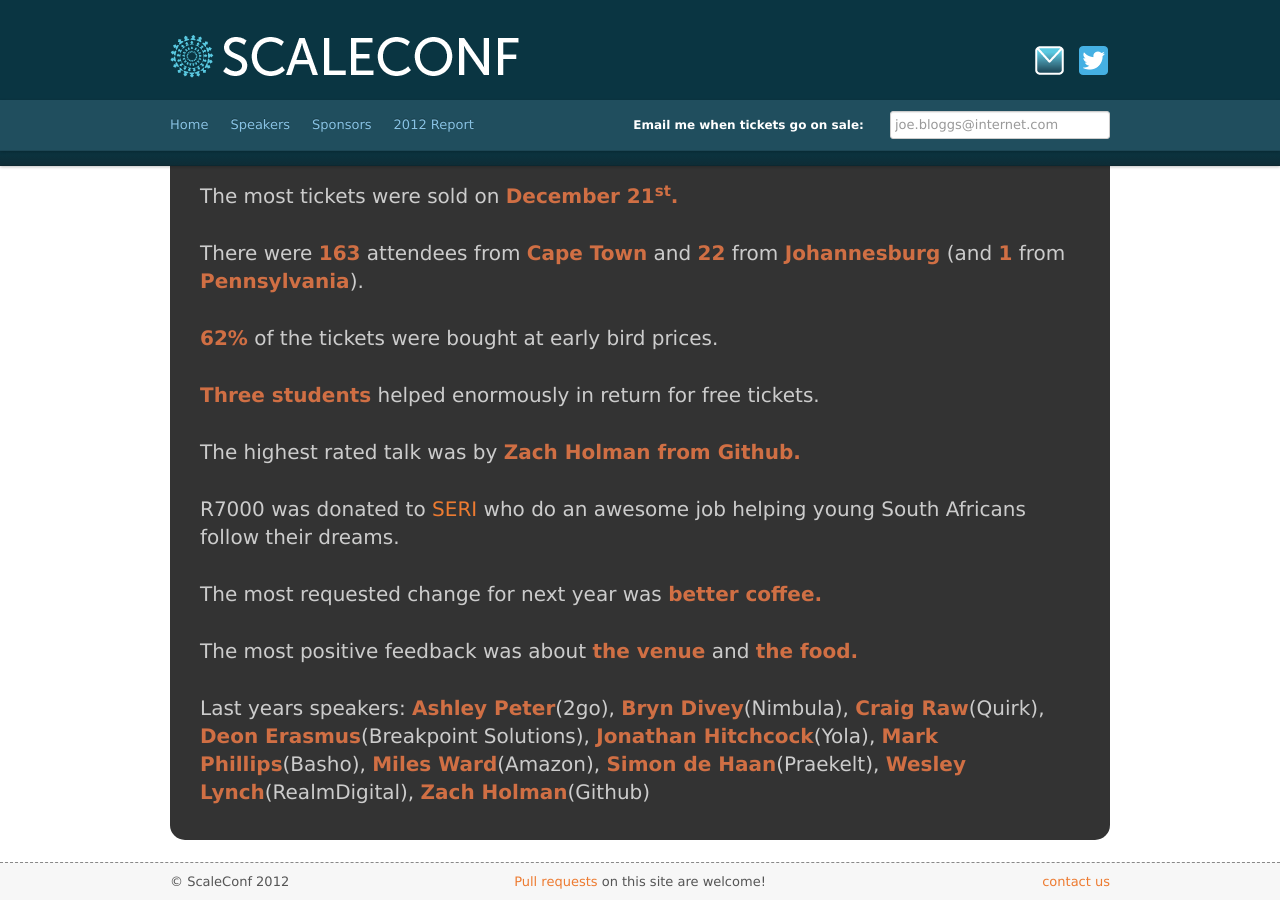
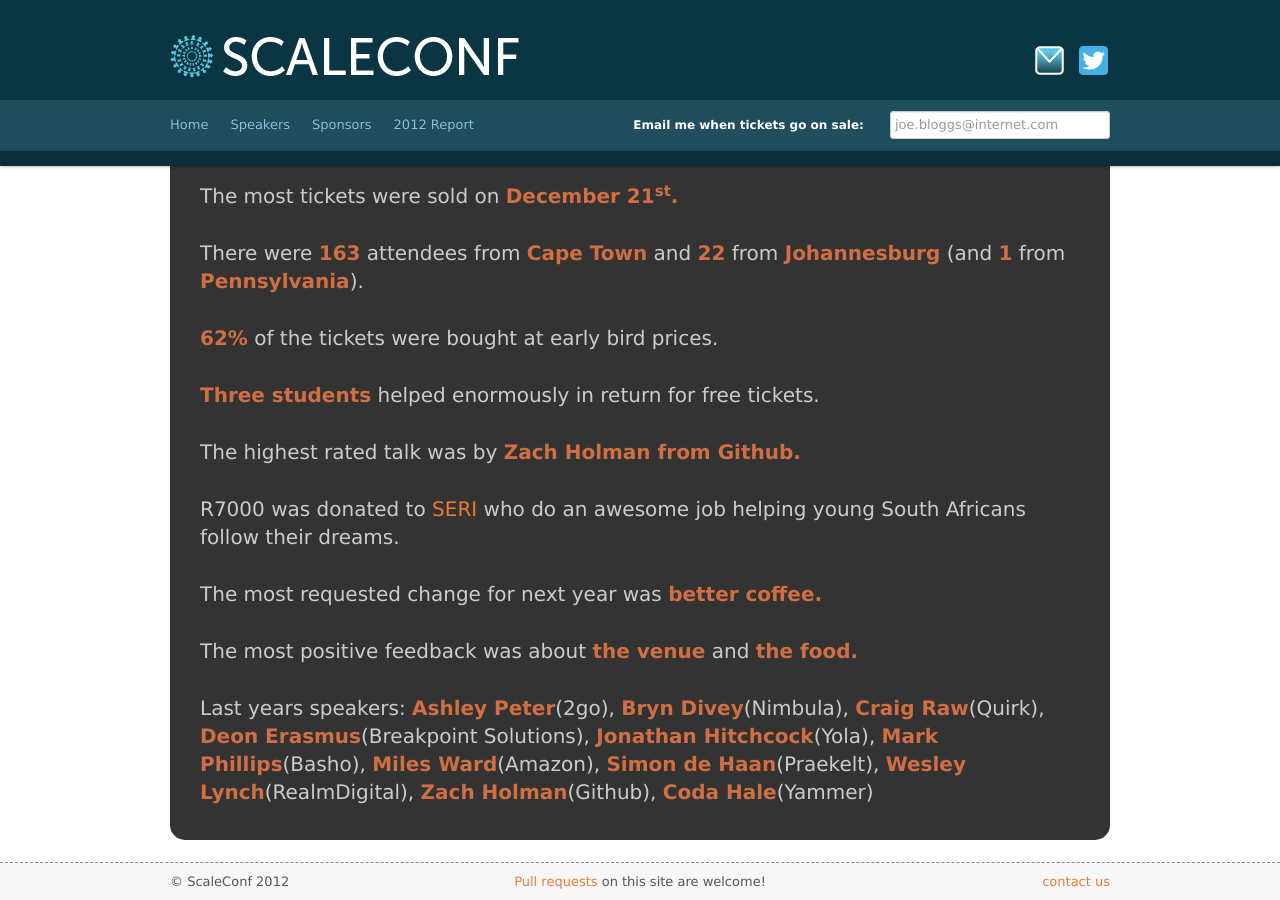
Before and after one commit to scaleconf/scaleconf.github.com, a Jekyll site: the page built from report-2012.html, in a window 1280 px wide and 900 px high, scrolled down 551 px. Built offline with Jekyll 4.4.1, drawn with Linux system fonts in a browser that asks for light colours; Markdown is read by kramdown in place of the engine named in the settings.

Commit message:
Added coda too

```diff
--- a/report-2012.html
+++ b/report-2012.html
@@ -38,7 +38,8 @@
             <b>Miles Ward</b>(Amazon),
             <b>Simon de Haan</b>(Praekelt),
             <b>Wesley Lynch</b>(RealmDigital),
-            <b>Zach Holman</b>(Github)
+            <b>Zach Holman</b>(Github),
+            <b>Coda Hale</b>(Yammer)
         </p>
     </div>
 </div>
```
